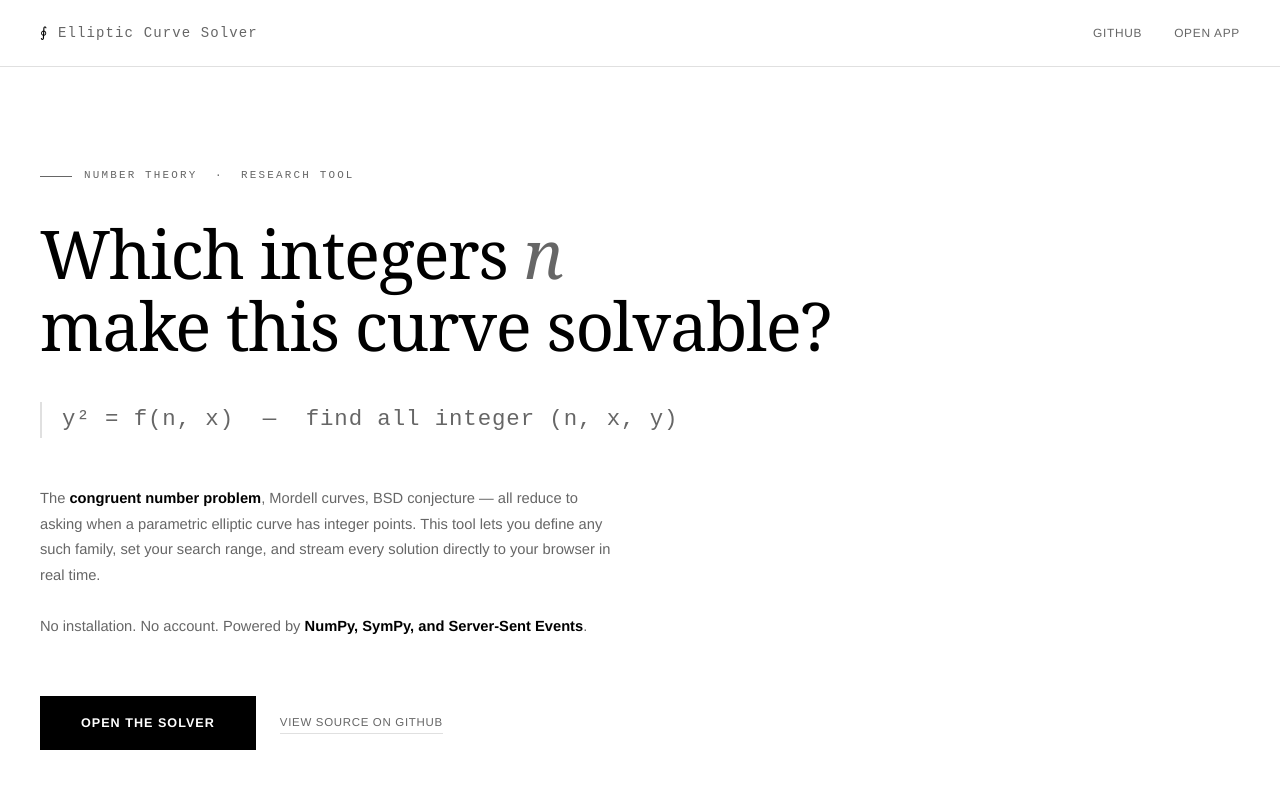
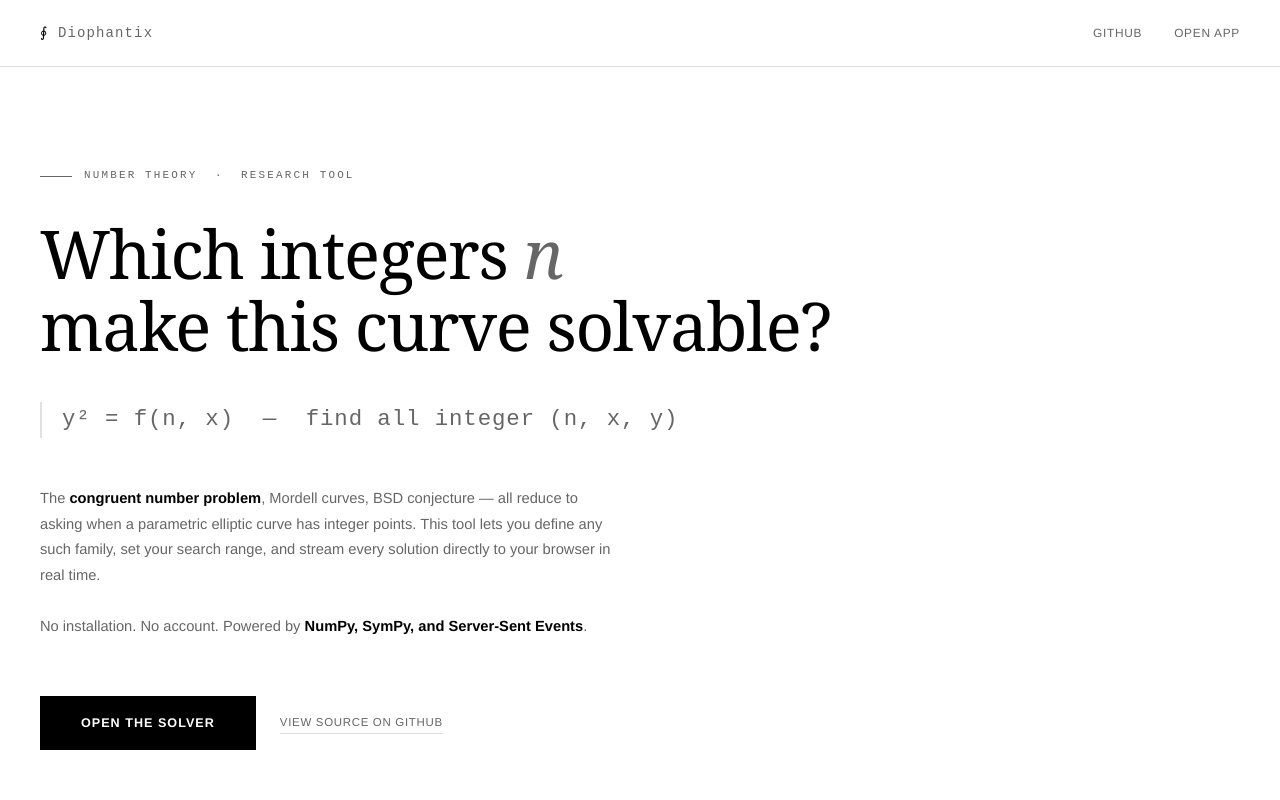
Before and after one commit to JAgbanwa/Diophantix, a Next.js app in the folder frontend/: page / in a window 1280 px wide. Shown: the top 800 px of the page. Built offline with nearby package versions, Linux system fonts and the light colour scheme.

Commit message:
brand: rename app to Diophantix
Update all user-visible name occurrences: page title metadata, site
header, footer, LaTeX export author/footer, PDF export, BibTeX citation.

```diff
--- a/frontend/src/app/app/page.tsx
+++ b/frontend/src/app/app/page.tsx
@@ -1292,7 +1292,7 @@ export default function SolverPage() {
 
 \\title{Integer Points on Elliptic Curve\\\\
   \\large $${eqTex}$}
-\\author{Elliptic Curve Solver}
+\\author{Diophantix}
 \\date{${date}}
 
 \\begin{document}
@@ -1390,7 +1390,7 @@ ${tableRows}
 </head>
 <body>
   <h1>Integer Points on Elliptic Curve</h1>
-  <p class="meta">Generated by <strong>Elliptic Curve Solver</strong> &mdash; ${date}</p>
+  <p class="meta">Generated by <strong>Diophantix</strong> &mdash; ${date}</p>
 
   <h2>Curve</h2>
   <div class="eq">${escHtml(eq)}</div>
@@ -1412,7 +1412,7 @@ ${tableRows}
     </tbody>
   </table>
 
-  <footer>Elliptic Curve Solver &mdash; https://elliptic-curve-solver.onrender.com</footer>
+  <footer>Diophantix &mdash; https://elliptic-curve-solver.onrender.com</footer>
 </body>
 </html>`;
 
@@ -1429,7 +1429,7 @@ ${tableRows}
   }
 
   function exportBibTeX() {
-    const bib = `@misc{elliptic-curve-solver-${Date.now()},\n  title  = {Integer points on ${escHtml(searchMetaRef.current.equation||"parametric elliptic curve")}},\n  author = {{Elliptic Curve Solver}},\n  year   = {${new Date().getFullYear()}},\n  note   = {Found by elliptic-curve-solver},\n  url    = {https://elliptic-curve-solver.onrender.com}\n}`;
+    const bib = `@misc{diophantix-${Date.now()},\n  title  = {Integer points on ${escHtml(searchMetaRef.current.equation||"parametric elliptic curve")}},\n  author = {{Diophantix}},\n  year   = {${new Date().getFullYear()}},\n  note   = {Found by Diophantix},\n  url    = {https://elliptic-curve-solver.onrender.com}\n}`;
     const blob = new Blob([bib], {type:"text/plain"});
     const a = document.createElement("a"); a.href = URL.createObjectURL(blob);
     a.download = "elliptic_solutions.bib"; a.click();
@@ -1609,7 +1609,7 @@ ${tableRows}
           <Link href="/" className="logo-group" style={{textDecoration:"none",color:"inherit"}}>
             <span className="logo-icon">∮</span>
             <div>
-              <div className="site-title">Elliptic Curve Solver</div>
+              <div className="site-title">Diophantix</div>
               <div className="site-sub">y² = f(n, x) — find integer points</div>
             </div>
           </Link>
@@ -2123,7 +2123,7 @@ ${tableRows}
       {/* ── Footer ── */}
       <footer className="site-footer above-canvas">
         <div className="footer-inner">
-          <div className="footer-brand"><span className="logo-icon" style={{fontSize:"1.2rem"}}>∮</span><span className="footer-name">Elliptic Curve Solver</span></div>
+          <div className="footer-brand"><span className="logo-icon" style={{fontSize:"1.2rem"}}>∮</span><span className="footer-name">Diophantix</span></div>
           <div className="footer-links">
             <Link href="/">Home</Link>
             <a href="https://github.com/JAgbanwa/elliptic-curve-solver-app-or-website" target="_blank" rel="noopener">GitHub</a>
--- a/frontend/src/app/layout.tsx
+++ b/frontend/src/app/layout.tsx
@@ -3,9 +3,9 @@ import { ThemeProvider } from "@/components/ThemeProvider";
 import "./globals.css";
 
 export const metadata: Metadata = {
-  title: "Elliptic Curve Solver",
+  title: "Diophantix",
   description:
-    "Search for integer points on parametric elliptic curve families. Define any y² = f(n, x), set your range, stream results in real time.",
+    "Search for integer and rational points on parametric elliptic curve families. Define any y² = f(n, x), set your range, stream results in real time.",
 };
 
 export default function RootLayout({ children }: { children: React.ReactNode }) {
--- a/frontend/src/app/page.tsx
+++ b/frontend/src/app/page.tsx
@@ -29,7 +29,7 @@ export default function LandingPage() {
             color: "var(--text)",
           }}
         >
-          ∮ <span style={{ color: "var(--text-dim)" }}>Elliptic Curve Solver</span>
+          ∮ <span style={{ color: "var(--text-dim)" }}>Diophantix</span>
         </a>
         <nav style={{ display: "flex", gap: "32px", alignItems: "center" }}>
           <a
@@ -347,7 +347,7 @@ export default function LandingPage() {
             color: "var(--text-dim)",
           }}
         >
-          © 2026 &nbsp;Elliptic Curve Solver &nbsp;— &nbsp;open source
+          © 2026 &nbsp;Diophantix &nbsp;— &nbsp;open source
         </span>
         <div style={{ display: "flex", gap: "24px" }}>
           <a
```
